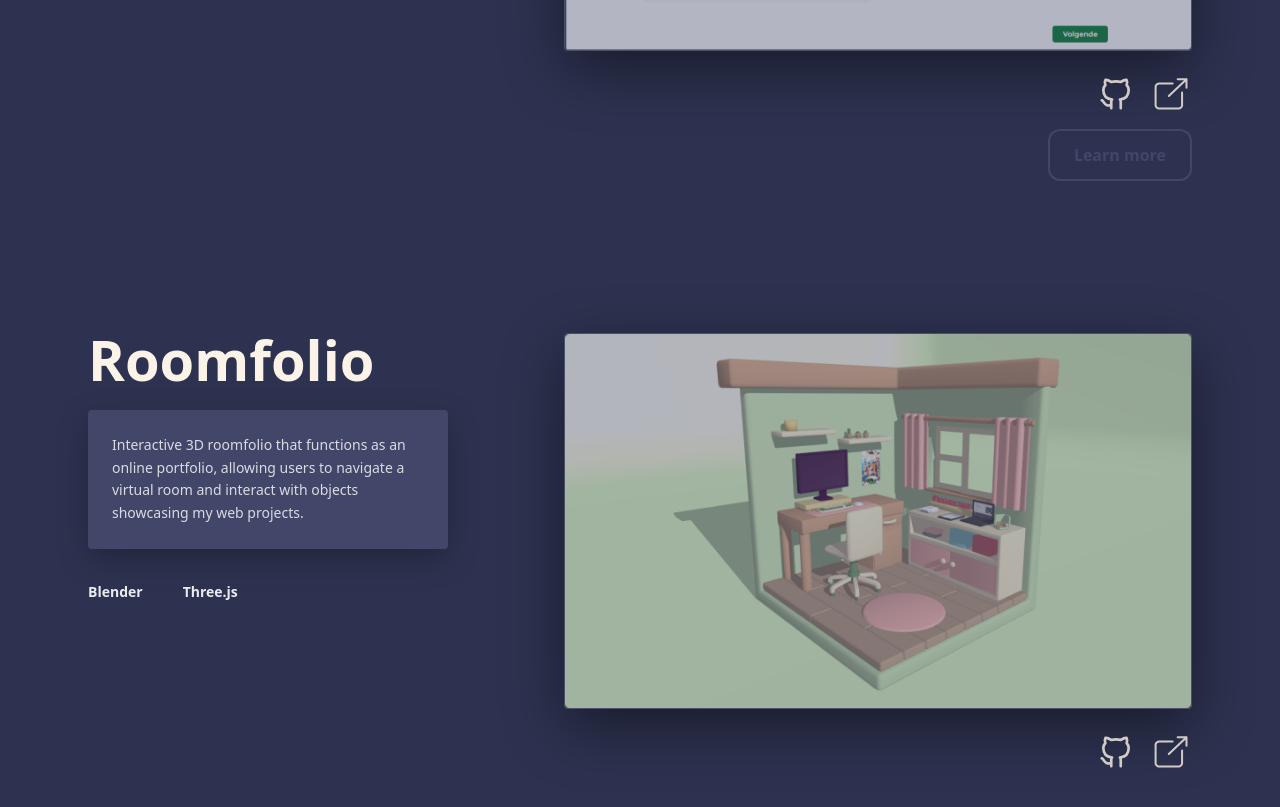
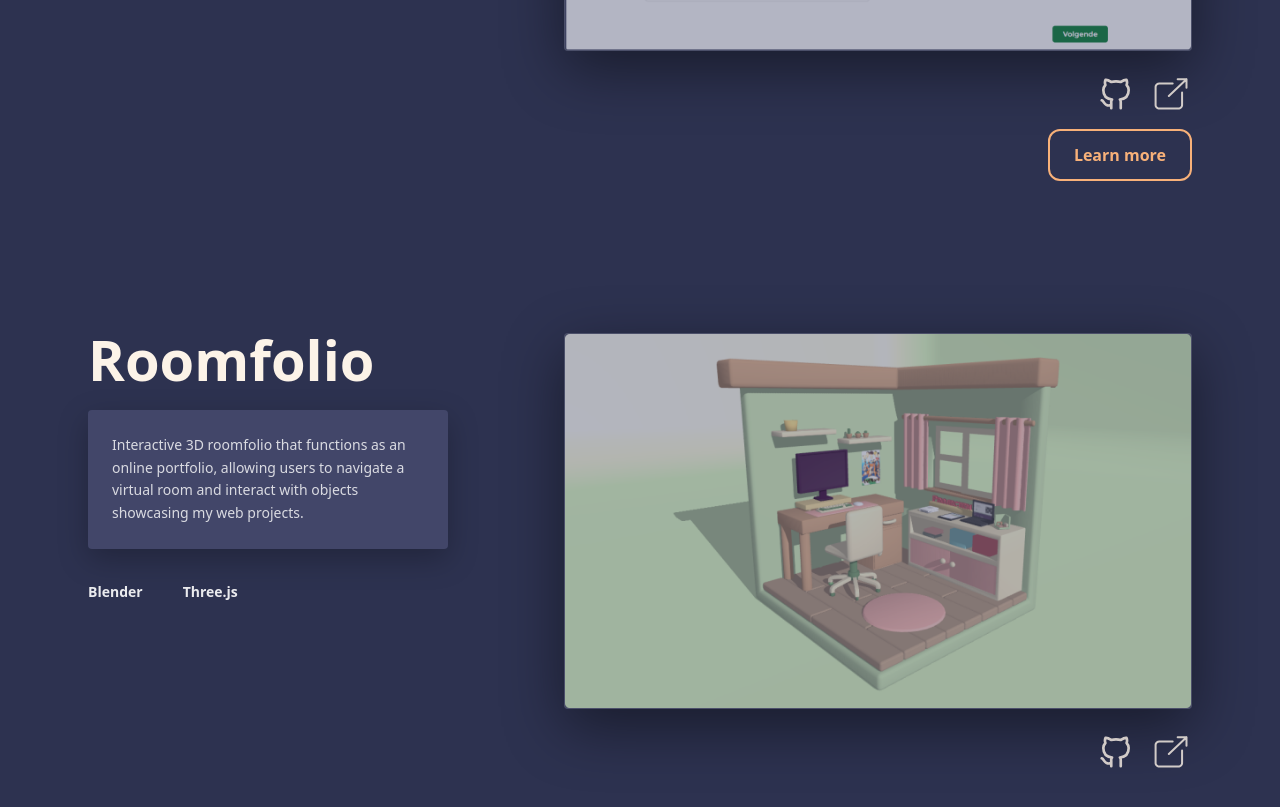
Before and after one commit to Muurthe/showcase-portfoliov2, a Next.js app: page / in a window 1280 px wide. Shown: the part 2220-3027 px from the top of the page. Built offline with nearby package versions, Linux system fonts and the light colour scheme.

Commit message:
style: learn more button oranje gemaakt

```diff
--- a/src/components/sections/Work.tsx
+++ b/src/components/sections/Work.tsx
@@ -121,10 +121,10 @@ export default function Work() {
                     href={`/projects/${p.slug}`}
                     className="
                       inline-flex items-center justify-center
-                      rounded-xl border-2 border-[rgb(var(--surface))]
-                      px-6 py-3 font-semibold text-[rgb(var(--surface))]
+                      rounded-xl border-2 border-[rgb(var(--accent))]
+                      px-6 py-3 font-semibold text-[rgb(var(--accent))]
                       transition
-                      hover:bg-[rgb(var(--surface))] hover:text-[rgb(var(--bg))]
+                      hover:bg-[rgb(var(--accent))] hover:text-[rgb(var(--bg))]
                     "
                   >
                     Learn more
```
